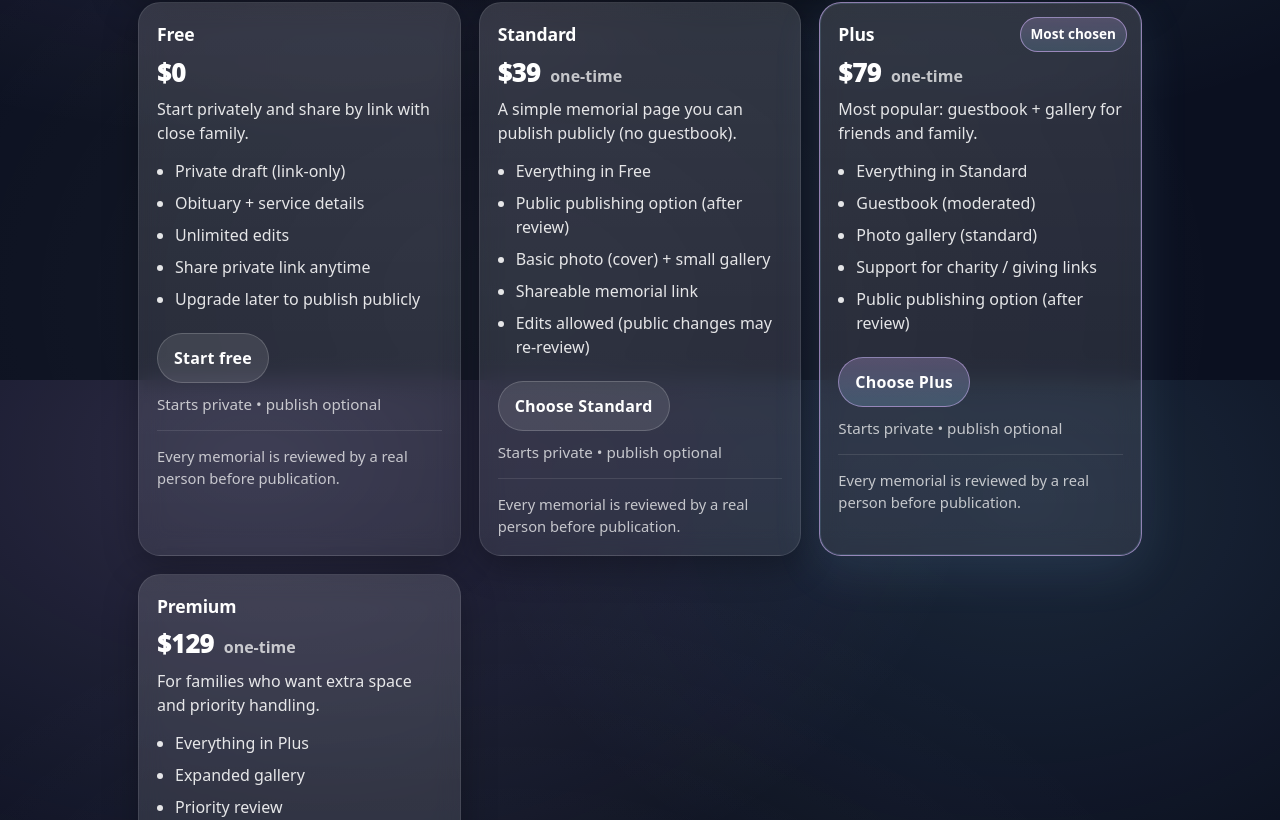
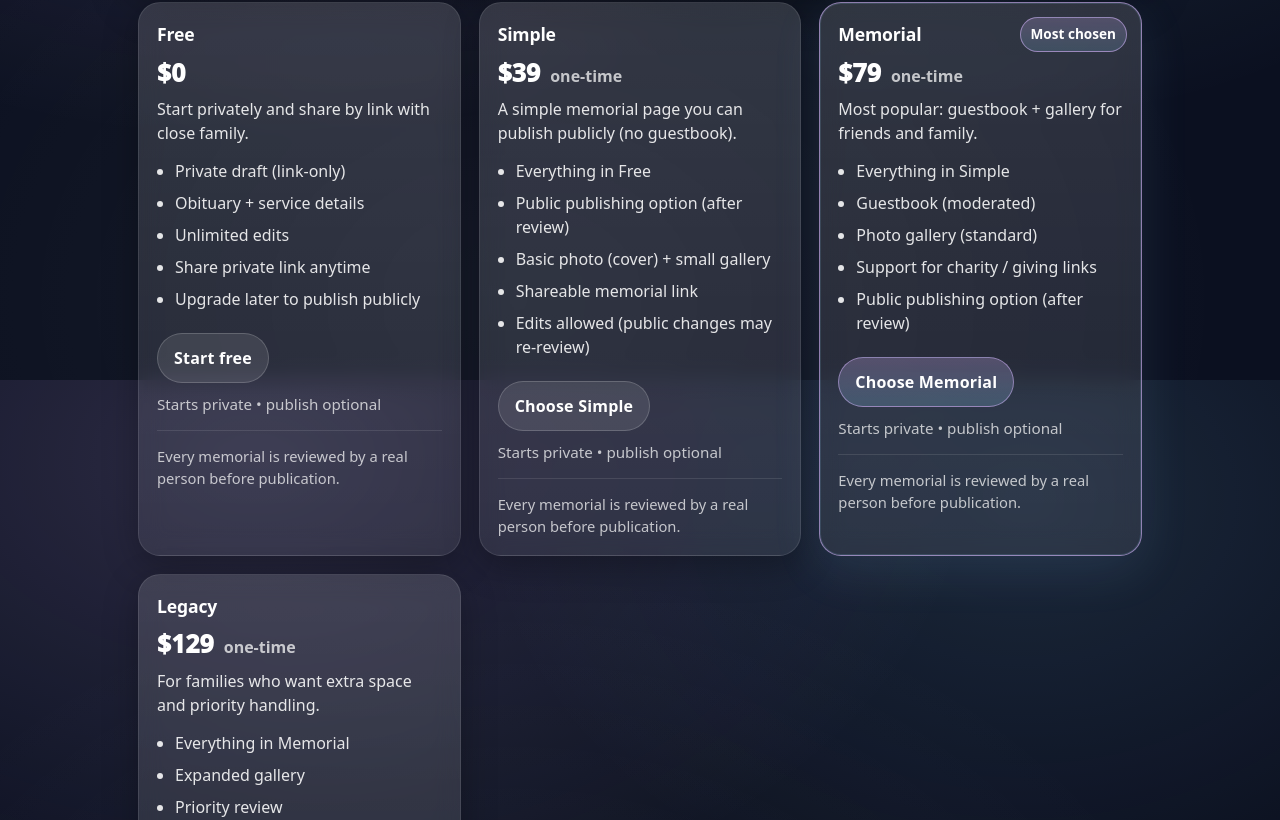
Before and after one commit to KristineMK72/everkind-memorials, a Next.js app: page /pricing in a window 1280 px wide. Shown: the part 420-1240 px from the top of the page. Built offline with nearby package versions, Linux system fonts and the light colour scheme.

Commit message:
Update page.tsx

```diff
--- a/app/pricing/page.tsx
+++ b/app/pricing/page.tsx
@@ -1,6 +1,6 @@
 import Link from "next/link";
 
-type PlanKey = "free" | "standard" | "plus" | "premium";
+type PlanKey = "free" | "simple" | "memorial" | "legacy";
 
 type Plan = {
   key: PlanKey;
@@ -31,11 +31,9 @@ const PLANS: Plan[] = [
     cta: "Start free",
     href: "/create-memorial?plan=free",
   },
-
-  // ✅ NEW $39 OPTION
   {
-    key: "standard",
-    name: "Standard",
+    key: "simple",
+    name: "Simple",
     price: "$39",
     cadence: "one-time",
     note: "A simple memorial page you can publish publicly (no guestbook).",
@@ -46,43 +44,41 @@ const PLANS: Plan[] = [
       "Shareable memorial link",
       "Edits allowed (public changes may re-review)",
     ],
-    cta: "Choose Standard",
-    href: "/create-memorial?plan=standard",
+    cta: "Choose Simple",
+    href: "/create-memorial?plan=simple",
   },
-
   {
-    key: "plus",
-    name: "Plus",
+    key: "memorial",
+    name: "Memorial",
     price: "$79",
     cadence: "one-time",
     note: "Most popular: guestbook + gallery for friends and family.",
     features: [
-      "Everything in Standard",
+      "Everything in Simple",
       "Guestbook (moderated)",
       "Photo gallery (standard)",
       "Support for charity / giving links",
       "Public publishing option (after review)",
     ],
-    cta: "Choose Plus",
-    href: "/create-memorial?plan=plus",
+    cta: "Choose Memorial",
+    href: "/create-memorial?plan=memorial",
     featured: true,
   },
-
   {
-    key: "premium",
-    name: "Premium",
+    key: "legacy",
+    name: "Legacy",
     price: "$129",
     cadence: "one-time",
     note: "For families who want extra space and priority handling.",
     features: [
-      "Everything in Plus",
+      "Everything in Memorial",
       "Expanded gallery",
       "Priority review",
       "Custom URL (when available)",
       "Enhanced layout options",
     ],
-    cta: "Choose Premium",
-    href: "/create-memorial?plan=premium",
+    cta: "Choose Legacy",
+    href: "/create-memorial?plan=legacy",
   },
 ];
 
@@ -97,20 +93,12 @@ export default function PricingPage() {
             Simple options, respectful defaults.
           </h1>
           <p className="p" style={{ maxWidth: 860 }}>
-            Every memorial starts private by default. Share with a link, invite family,
-            and publish publicly only if you choose — after a real person reviews it.
+            Every memorial starts private by default. Share with a link, invite family, and publish publicly only if you
+            choose — after a real person reviews it.
           </p>
 
           <div style={{ marginTop: 16 }} className="card">
-            <div
-              style={{
-                padding: 16,
-                display: "flex",
-                gap: 12,
-                flexWrap: "wrap",
-                alignItems: "center",
-              }}
-            >
+            <div style={{ padding: 16, display: "flex", gap: 12, flexWrap: "wrap", alignItems: "center" }}>
               <span style={{ color: "var(--muted)" }}>Human review before publication</span>
               <span style={{ color: "var(--muted2)" }}>Most approvals: 24–48 hours</span>
               <span style={{ color: "var(--muted2)", marginLeft: "auto" }}>Launch pricing</span>
@@ -138,9 +126,7 @@ export default function PricingPage() {
             <div className="grid grid3">
               <div className="card" style={{ padding: 18 }}>
                 <div style={{ fontWeight: 850, marginBottom: 8 }}>1) Create privately</div>
-                <div style={{ color: "var(--muted)" }}>
-                  Draft your memorial. Share a private link with family anytime.
-                </div>
+                <div style={{ color: "var(--muted)" }}>Draft your memorial. Share a private link with family anytime.</div>
               </div>
 
               <div className="card" style={{ padding: 18 }}>
@@ -152,9 +138,7 @@ export default function PricingPage() {
 
               <div className="card" style={{ padding: 18 }}>
                 <div style={{ fontWeight: 850, marginBottom: 8 }}>3) Publish (optional)</div>
-                <div style={{ color: "var(--muted)" }}>
-                  You decide whether your memorial appears in browse/search.
-                </div>
+                <div style={{ color: "var(--muted)" }}>You decide whether your memorial appears in browse/search.</div>
               </div>
             </div>
 
@@ -173,9 +157,7 @@ export default function PricingPage() {
             >
               <div style={{ display: "grid", gap: 4 }}>
                 <div style={{ fontWeight: 850 }}>Not sure yet?</div>
-                <div style={{ color: "var(--muted)" }}>
-                  Start a draft first — you can decide on publishing later.
-                </div>
+                <div style={{ color: "var(--muted)" }}>Start a draft first — you can decide on publishing later.</div>
               </div>
 
               <Link className="btn btnPrimary" href="/create-memorial?plan=free">
@@ -184,7 +166,7 @@ export default function PricingPage() {
             </div>
 
             <div style={{ marginTop: 12, color: "var(--muted2)", fontSize: "0.95rem" }}>
-              Payment wiring can be added next; this page is launch-ready and easy to update.
+              Payment wiring can be added next; this page is ready for launch and easy to update.
             </div>
           </div>
         </section>
@@ -216,6 +198,7 @@ function PlanCard({ plan }: { plan: Plan }) {
         overflow: "hidden",
       }}
     >
+      {/* Featured badge */}
       {plan.featured ? (
         <div
           style={{
@@ -225,8 +208,7 @@ function PlanCard({ plan }: { plan: Plan }) {
             padding: "6px 10px",
             borderRadius: 999,
             border: "1px solid rgba(215,183,255,0.55)",
-            background:
-              "linear-gradient(180deg, rgba(215,183,255,0.22), rgba(147,215,255,0.16))",
+            background: "linear-gradient(180deg, rgba(215,183,255,0.22), rgba(147,215,255,0.16))",
             color: "var(--text)",
             fontSize: "0.85rem",
             fontWeight: 800,
@@ -237,15 +219,11 @@ function PlanCard({ plan }: { plan: Plan }) {
       ) : null}
 
       <div style={{ display: "grid", gap: 6 }}>
-        <div style={{ fontWeight: 900, fontSize: "1.1rem", letterSpacing: "-0.01em" }}>
-          {plan.name}
-        </div>
+        <div style={{ fontWeight: 900, fontSize: "1.1rem", letterSpacing: "-0.01em" }}>{plan.name}</div>
 
         <div style={{ display: "flex", gap: 10, alignItems: "baseline", flexWrap: "wrap" }}>
           <div style={{ fontWeight: 950, fontSize: "1.55rem" }}>{plan.price}</div>
-          {plan.cadence ? (
-            <div style={{ color: "var(--muted2)", fontWeight: 700 }}>{plan.cadence}</div>
-          ) : null}
+          {plan.cadence ? <div style={{ color: "var(--muted2)", fontWeight: 700 }}>{plan.cadence}</div> : null}
         </div>
 
         <div style={{ color: "var(--muted)" }}>{plan.note}</div>
@@ -268,9 +246,7 @@ function PlanCard({ plan }: { plan: Plan }) {
           {plan.cta}
         </Link>
 
-        <span style={{ color: "var(--muted2)", fontSize: "0.95rem" }}>
-          Starts private • publish optional
-        </span>
+        <span style={{ color: "var(--muted2)", fontSize: "0.95rem" }}>Starts private • publish optional</span>
       </div>
 
       <div
```
